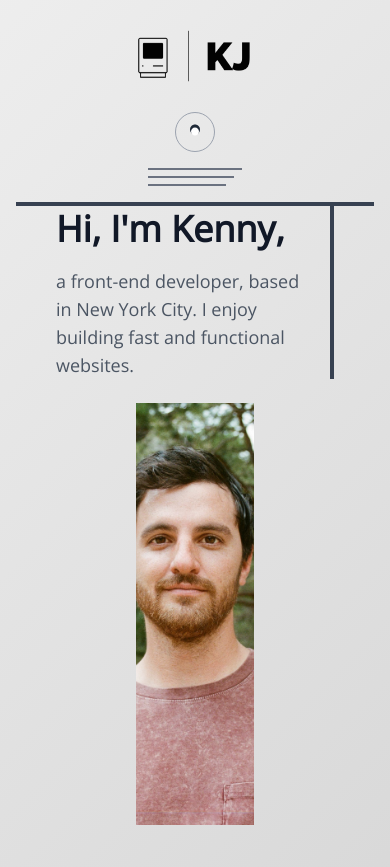
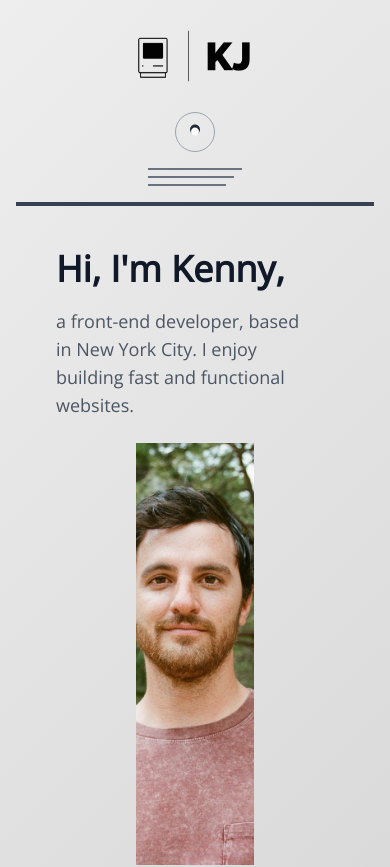
Before and after one commit to papercircuit/simple-portfolio, a React (Create React App) app: page / in a window 390 px wide. Shown: the top 867 px of the page. Built offline with nearby package versions, Linux system fonts and the light colour scheme; no server answers.

Commit message:
RWS for About

```diff
--- a/src/components/Hero.js
+++ b/src/components/Hero.js
@@ -30,8 +30,8 @@ const Hero = () => {
   };
 
   return (
-    <div className="px-10 pt-0 md:pt-20 relative flex flex-col md:flex-row justify-between">
-      <div className="h-full my-auto relative pr-4 border-r-4 border-gray-700 dark:border-gray-300">
+    <div className="px-10 pt-10 md:pt-20 relative flex flex-col md:flex-row justify-between">
+      <div className="h-full my-auto relative pr-4 border-r-0 md:border-r-4 border-gray-700 dark:border-gray-300">
         <motion.h1
           className="text-4xl md:text-6xl font-bold text-gray-900 dark:text-white leading-tight"
           animate={{ opacity: 1 }}
@@ -84,7 +84,7 @@ const Hero = () => {
         </motion.p>
       </div>
 
-      <div className="relative min-w-40 w-full h-[50vh] md:h-[63vh] dark:border-gray-200 rounded-sm overflow-hidden mt-6 md:mt-0 md:ml-6">
+      <div className="relative min-w-40 w-xl md:w-full h-[50vh] md:h-[63vh] dark:border-gray-200 rounded-sm overflow-hidden mt-6 md:mt-0 md:ml-6">
         <motion.img
           src={Avatar}
           className="absolute top-0 left-0 w-full h-full object-cover px-20 md:px-10"
--- a/src/components/Repos.js
+++ b/src/components/Repos.js
@@ -59,7 +59,7 @@ const Repos = () => {
       <h2 className="text-3xl font-bold mb-4 dark:text-gray-200 text-gray-800">
         Recent Github Repos
       </h2>
-      <div className="mb-4">
+      <div className="mb-4 md:static flex flex-col">
         <label
           htmlFor="sort-by"
           className="mr-2 dark:text-gray-200 text-gray-800"
```
Also changed, not shown: package.json (+4 -4 lines).
